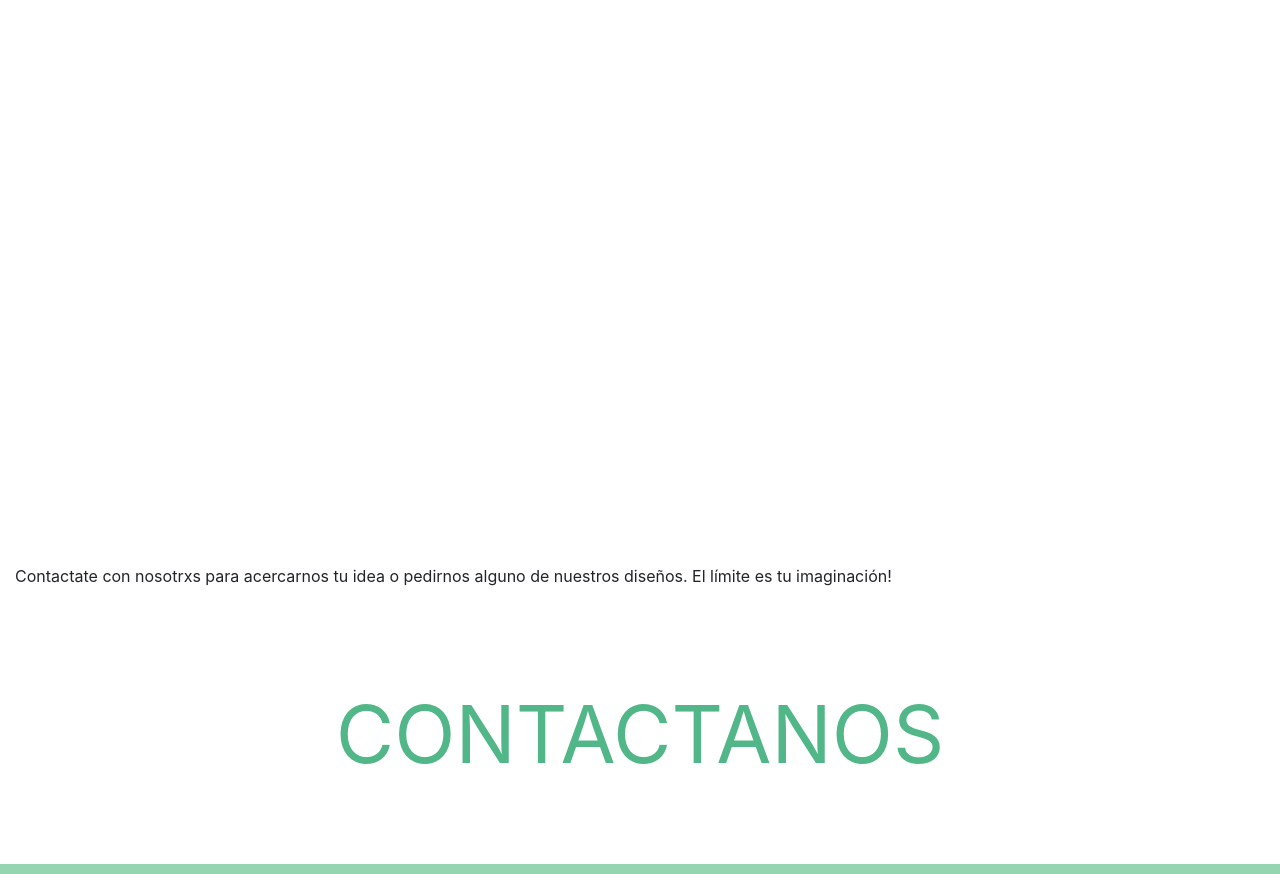
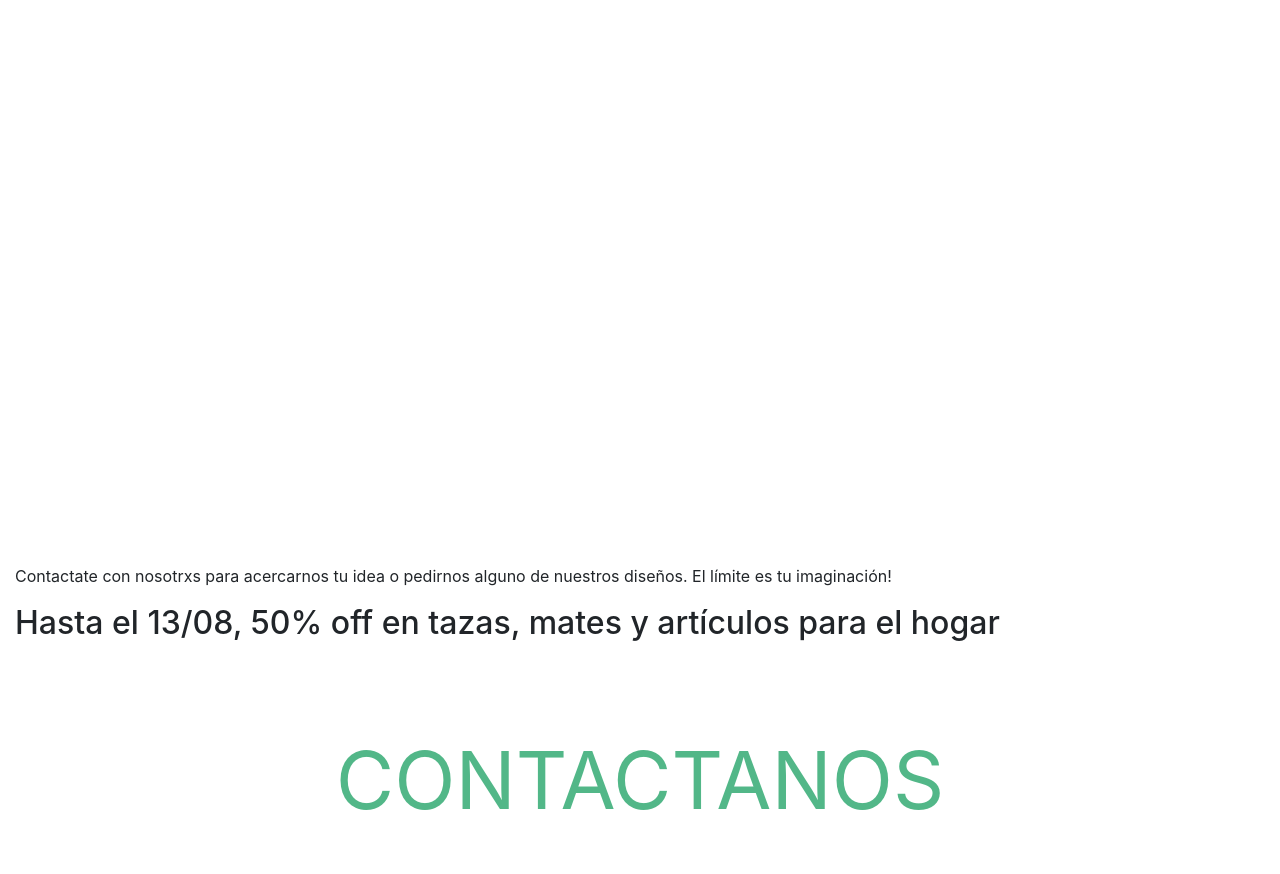
Before and after one commit to evangelinaprado/creacionesunagi, a plain HTML site: page index.html in a window 1280 px wide. Shown: the part 226-1100 px from the top of the page. Drawn offline with nearby package versions, Linux system fonts and the light colour scheme.

Commit message:
ofertas limitadas

```diff
--- a/index.html
+++ b/index.html
@@ -50,6 +50,9 @@
 		<section>
 			<p>Contactate con nosotrxs para acercarnos tu idea o pedirnos alguno de nuestros diseños. El límite es tu imaginación!</p>
 		</section>
+		<section>
+			<h2>Hasta el 13/08, 50% off en tazas, mates y artículos para el hogar</h2>
+		</section>
 
 		<section class="row">
 			<div class="col-sm-12 col-md-12 col-lg-12 contacto">
```
